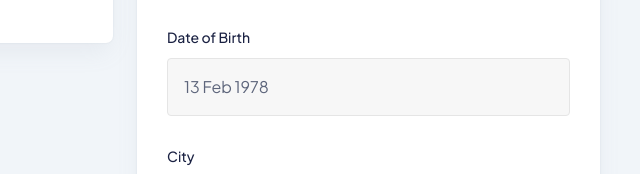
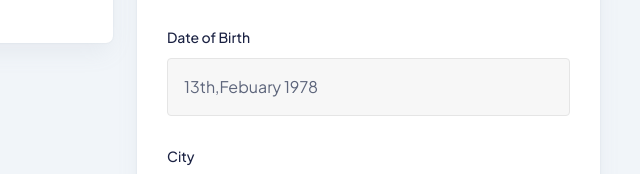
Before and after one commit to DDbots-actv/Dashboard, a website: page page.html in a window 1280 px wide. Shown: the part 591-765 px from the top of the page, 640-1280 px from the left. Drawn offline with Linux system fonts and the light colour scheme; files whose address does not match are found by name.

Commit message:
Update page.html

```diff
--- a/page.html
+++ b/page.html
@@ -566,7 +566,7 @@
         <div class="col-12">
                       <div class="input-style-1">
                         <label>Date of Birth</label>
-                        <input type="text" placeholder="13th,Febuary 1978" value="13 Feb 1978" readonly/>
+                        <input type="text" placeholder="13th,Febuary 1978" value="13th,Febuary 1978" readonly/>
                       </div>
                     </div>
                     <div class="col-xxl-4">
```
